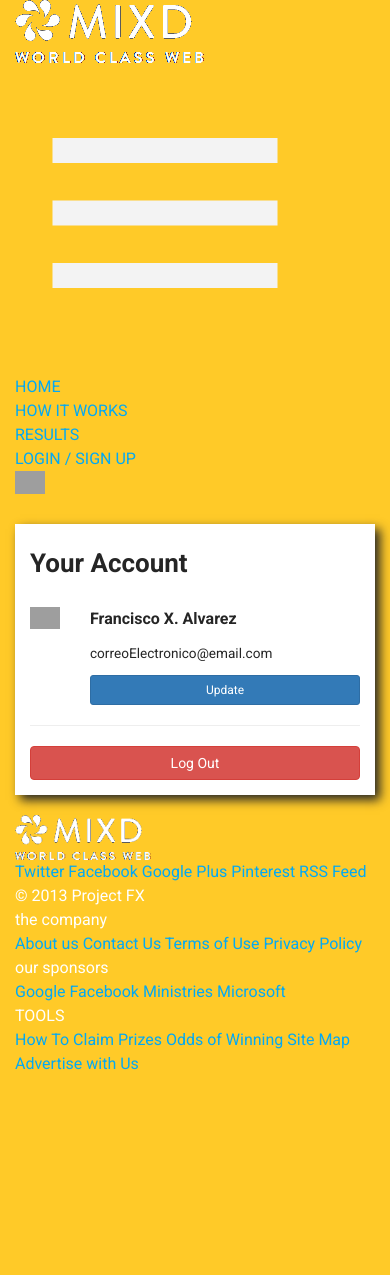
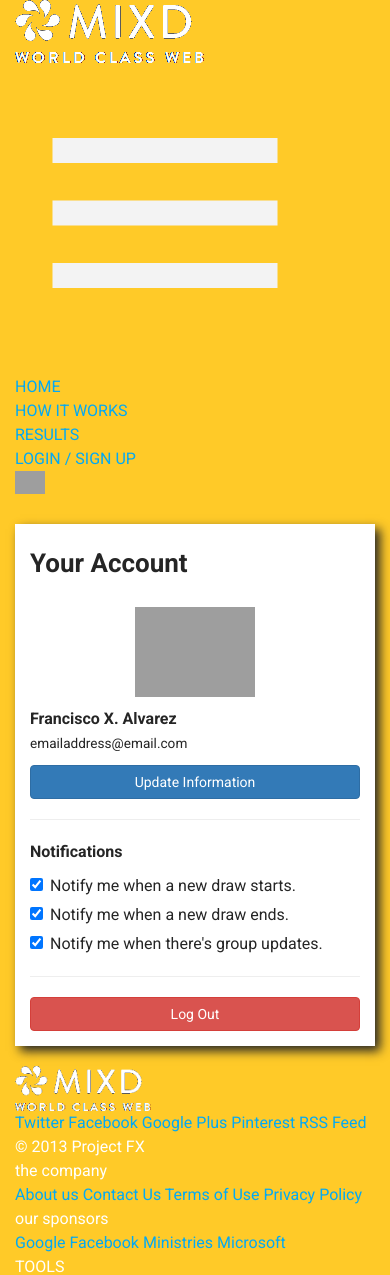
Before and after one commit to fxalvarezd/milbox, a PHP site: page /milbox/pages/account.php in a window 390 px wide. Shown: the top 1275 px of the page. Before the commit the page ends 1070 px from the top, so only its background shows below. Run offline with PHP 8.4, Linux system fonts and the light colour scheme; data that the repository does not hold is empty; style sheets or scripts are compiled from the project's sources; some libraries are stand-ins or nearby versions; grey boxes are pictures that could not be loaded.

Commit message:
update to account page

```diff
--- a/modules/mod-account/mod-account.css
+++ b/modules/mod-account/mod-account.css
@@ -1 +1,4 @@
 /*#4DB6AC/#64DD17/#34ab00*/
+.mod-account .account-info {
+  padding-bottom: 50px;
+}
--- a/modules/mod-account/mod-account.html
+++ b/modules/mod-account/mod-account.html
@@ -3,28 +3,42 @@
 		<div class="page">
 			<h1 class="page-title">Your Account</h1>
 
+			<div class="account-info">
 				<div class="row">
-				<div class="col-xs-2 col-sm-4">
+					<div class="col-xs-12 col-sm-4 col-sm-offset-1">
 						<div class="text-center">
-						<img src="http://vignette1.wikia.nocookie.net/epicrapbattlesofhistory/images/d/d4/Poker_Face.png/revision/20130816022851" alt="Account" height="150" width="150">
+							<p>
+								<img class="img-responsive center-block" src="http://vignette1.wikia.nocookie.net/epicrapbattlesofhistory/images/d/d4/Poker_Face.png/revision/20130816022851" alt="Account" height="120" width="120">
+							</p>
 						</div>
 					</div>
-				<div class="col-xs-10 col-sm-8">
-					<p class="text-left"><strong>Francisco X. Alvarez</strong></p>
-					<p class="text-left small">correoElectronico@email.com</p>
-					<div class="text-left">
-						<a href="#" class="btn btn-primary btn-block btn-sm">Update</a>
+					<div class="col-xs-12 col-sm-6 col-lg-4">
+						<div><strong>Francisco X. Alvarez</strong></div>
+						<p class="small">emailaddress@email.com</p>
+						<!-- <div><input type="email" class="form-control" id="email" value="youremail@email.com"></div> -->
+						<a href="#" class="btn btn-primary btn-block">Update Information</a>
+						<hr/>
+						<p class="strong">Notifications</p>
+						<div class="checkbox">
+							<label for="1">
+								<input id="1" type="checkbox" checked="checked"> Notify me when a new draw starts.
+							</label>
 						</div>
+						<div class="checkbox">
+							<label for="2">
+								<input id="2" type="checkbox" checked="checked"> Notify me when a new draw ends.
+							</label>
 						</div>
+						<div class="checkbox">
+							<label for="3">
+								<input id="3" type="checkbox" checked="checked"> Notify me when there's group updates.
+							</label>
 						</div>
-
 						<hr/>
-
-			<div class="row">
-				<div class="col-lg-12">
 						<a href="#" class="btn btn-danger btn-block">Log Out</a>
 					</div>
 				</div>
 			</div>
 		</div>
 	</div>
+</div>
--- a/modules/mod-account/mod-account.scss
+++ b/modules/mod-account/mod-account.scss
@@ -2,4 +2,7 @@
 
 .mod-account {
 
+	.account-info {
+		padding-bottom: 50px;
+	}
 }
--- a/modules/mod-buy/mod-buy.css
+++ b/modules/mod-buy/mod-buy.css
@@ -1,4 +1,7 @@
 /*#4DB6AC/#64DD17/#34ab00*/
+.mod-buy .form-wrap {
+  padding-bottom: 50px;
+}
 .mod-buy .form {
   margin-bottom: 20px;
 }
@@ -13,5 +16,4 @@
 }
 .mod-buy .copy {
   font-size: 12px;
-  line-height: 14px;
 }
--- a/modules/mod-buy/mod-buy.html
+++ b/modules/mod-buy/mod-buy.html
@@ -3,6 +3,7 @@
 		<div class="page">
 			<h1 class="page-title">Buy Tickets</h1>
 
+			<div class="form-wrap">
 				<div class="form">
 					<div class="panel-heading">
 						<div><span class="glyphicon glyphicon-shopping-cart"></span> Shopping Cart</div>
@@ -44,8 +45,10 @@
 					</div>
 				</div>
 
+				<p class="strong">Disclaimer</p>
 				<p class="copy">Nullam vehicula, arcu eget congue venenatis, neque risus finibus elit, at vulputate ligula lectus sit amet orci. Sed vitae lorem enim.</p>
 				<p class="copy">Aenean sed sagittis leo. Interdum et malesuada fames ac ante ipsum primis in faucibus. Morbi sit amet lectus ultricies, tincidunt felis eu, rhoncus lorem. Nunc ultrices elementum quam, eget tristique ex ultricies eget. Vivamus cursus accumsan leo et tempus. Donec condimentum luctus cursus. Nulla convallis, ligula vel viverra faucibus, orci arcu placerat ipsum, sit amet ultrices risus nisi eu libero. Quisque eu ullamcorper ipsum. Pellentesque quis faucibus libero. Integer blandit erat non justo efficitur, id rutrum est ullamcorper. Maecenas id varius nisi. Nullam sodales laoreet tellus vel egestas. Pellentesque laoreet blandit orci.</p>
 			</div>
 		</div>
 	</div>
+</div>
--- a/modules/mod-buy/mod-buy.scss
+++ b/modules/mod-buy/mod-buy.scss
@@ -2,6 +2,9 @@
 
 .mod-buy {
 
+	.form-wrap {
+		padding-bottom: 50px;
+	}
 		.form {
 			@include mb;
 		}
@@ -15,6 +18,6 @@
 				margin-left: $space;
 			}
 			.copy {
-			@include smallfont;
+				font-size: $small;
 			}
 }
```
Lines whose indentation alone changed are shown as unchanged.
